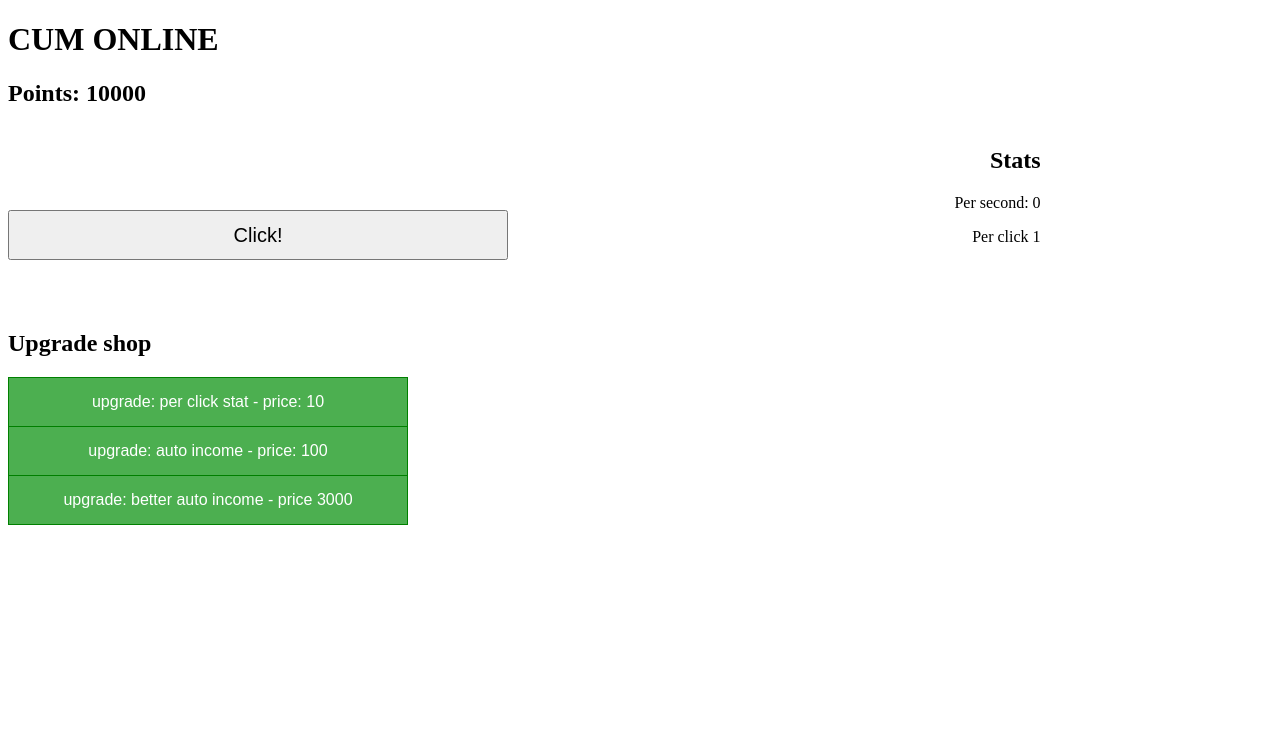
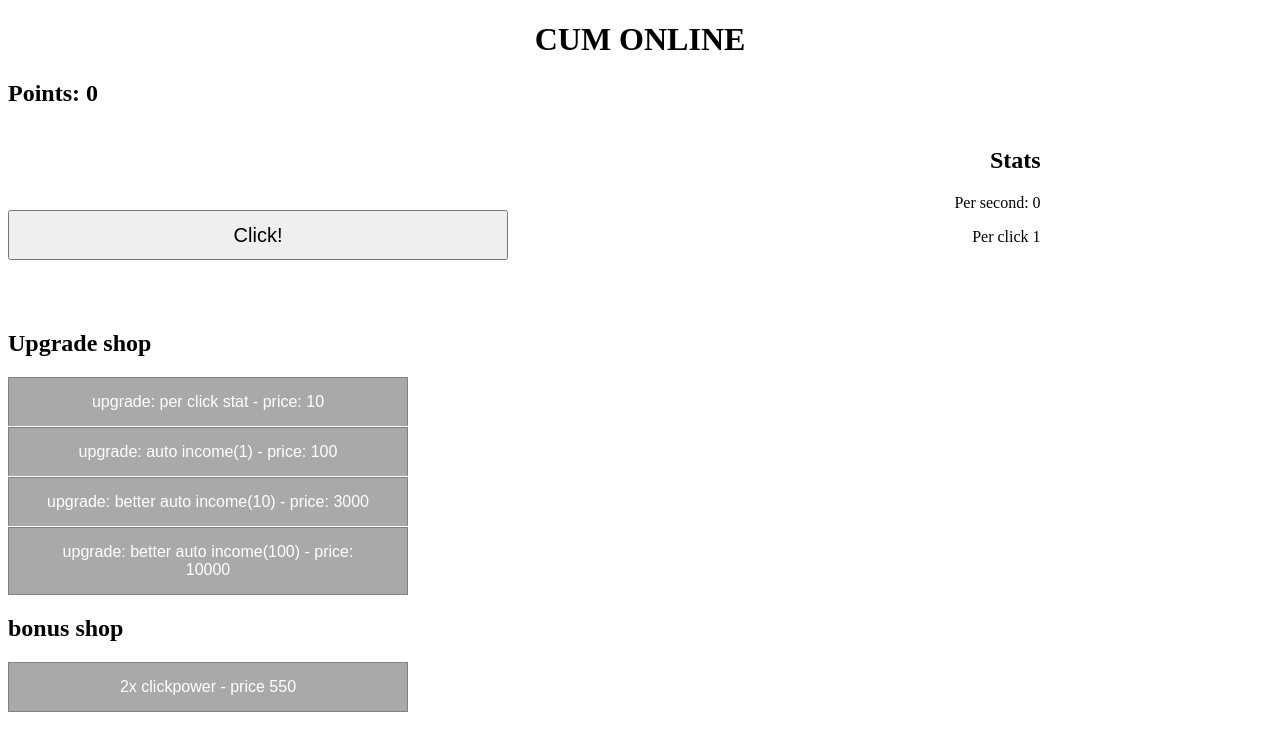
Before and after one commit to mativ123/cum-online, a Flask app: page / in a window 1280 px wide. Shown: the part 54-800 px from the top of the page. Run offline with Flask 2, Linux system fonts and the light colour scheme.

Commit message:
lavet bonus shop funktion

```diff
--- a/app/static/game.js
+++ b/app/static/game.js
@@ -1,10 +1,12 @@
-var point = 10000;
+var point = 0;
 var upgradeExtra = 1;
 var upg1cost = 10;
 var upg2cost = 100;
 var upg3cost = 3000;
 var autopoint = 0;
 var smooth = 0;
+var ekstraclick = 1
+var bonus1 = new Boolean(false);
 
 function main()
 {
@@ -13,19 +15,25 @@ function main()
     document.getElementById("points").innerHTML = "Points: " + Math.floor(point);
     document.getElementById("upgrade1").innerHTML = "upgrade: per click stat - price: " + Math.floor(upg1cost)
 
+
+
 }
 
 
 function upgrade()
 {
+
+
     if (point >= upg1cost)
     {
-    upgradeExtra = upgradeExtra + 1;
-    point = point - upg1cost
-    upg1cost *= 1.1
-    document.getElementById("points").innerHTML = "Points: " + Math.floor(point);
-    document.getElementById("perclick").innerHTML = "Per click " + Math.floor(upgradeExtra);
-    document.getElementById("upgrade1").innerHTML = "upgrade: per click stat - price: " + Math.floor(upg1cost)
+
+        console.log("ekstraclick:" + ekstraclick)
+        upgradeExtra += ekstraclick;
+        point -= upg1cost
+        upg1cost *= 1.1
+        document.getElementById("points").innerHTML = "Points: " + Math.floor(point);
+        document.getElementById("perclick").innerHTML = "Per click " + Math.floor(upgradeExtra);
+        document.getElementById("upgrade1").innerHTML = "upgrade: per click stat - price: " + Math.floor(upg1cost)
     }else{
         document.getElementById('error').innerHTML = "Error:you dont have enough for that"
         setTimeout(() => {document.getElementById('error').innerHTML = ""}, 3000);
@@ -38,7 +46,7 @@ function upgrade()
 function autoupgrade()
 {
     if (point >= upg2cost){
-    point = point - upg2cost;
+    point -= upg2cost;
     autopoint += 1;
     upg2cost *= 1.2;
     document.getElementById("upgrade2").innerHTML = "upgrade: auto income - price: " + Math.floor(upg2cost);
@@ -48,12 +56,13 @@ function autoupgrade()
         setTimeout(() => {document.getElementById('error').innerHTML = ""}, 3000);
     }
 
+
 }
 
 function aUpgrade2()
 {
     if (point >= upg3cost){
-        point = point - upg3cost;
+        point -= upg3cost;
         autopoint += 10;
         upg3cost *= 1.5;
         document.getElementById("upgrade3").innerHTML = "upgrade: better auto income - price: " + Math.floor(upg3cost);
@@ -64,12 +73,40 @@ function aUpgrade2()
         }
 }
 
+function aUpgrade3()
+{
+    if (point >= upg4cost){
+        point -= upg4cost;
+        autopoint += 100;
+        upg4cost *= 1.4;
+        document.getElementById("upgrade4").innerHTML = "upgrade: better auto income - price: " + Math.floor(upg4cost);
+        update();
+        }else{
+            document.getElementById('error').innerHTML = "Error: you dont have enough for that"
+            setTimeout(() => {document.getElementById('error').innerHTML = ""}, 3000);
+        }
+}
+
+function doubleclick()
+{
+    if(point >= 550){
+    document.getElementById("bonus1").remove();
+    ekstraclick *= 2
+    upgradeExtra *= 2
+    point -= 550
+    document.getElementById("points").innerHTML = "Points: " + Math.floor(point);
+    document.getElementById("perclick").innerHTML = "Per click " + Math.floor(upgradeExtra);
+    }else {
+        document.getElementById('error').innerHTML = "Error: you dont have enough for that"
+        setTimeout(() => {document.getElementById('error').innerHTML = ""}, 3000);
+    }
+}
+
 setInterval(function update()
 {
-        console.log("Du burde få 1 per sekund")
-        console.log(smooth= autopoint / 100)
-        console.log(point = point + smooth)
+        smooth = autopoint / 100
+        point += smooth
         document.getElementById("points").innerHTML = "Points: " + Math.floor(point);
-        document.getElementById("prSecond").innerHTML = "Per second: " + autopoint;
+        document.getElementById("prSecond").innerHTML = "Per second: " + Math.floor(autopoint);
 
 }, 10);
--- a/app/static/index.css
+++ b/app/static/index.css
@@ -1,6 +1,6 @@
 .upgrades .button {
-    background-color: #4CAF50; /* Green */
-    border: 1px solid green;
+    background-color: darkgrey;
+    border: 1px solid gray;
     color: white;
     padding: 15px 32px;
     text-align: center;
@@ -9,6 +9,7 @@
     cursor: pointer;
     width: 400px;
     display: block;
+    margin-bottom: 1px;
   }
 
   .tab{
--- a/app/templates/index.html
+++ b/app/templates/index.html
@@ -7,13 +7,13 @@
         <meta charset="UTF-8" />
         <meta name="viewport" content="width=device-width" />
         <div class="header">
-        <p class="tab">| Cumgame |</p>
+        <p class="tab">|    Cumgame |</p>
         <p class="tab">test |</p>
         </div>
         <title>Cum online</title>
     </head>
     <body>
-        <h1>CUM ONLINE</h1>
+        <h1 style="text-align: center;">CUM ONLINE</h1>
         <h2 id="points">Points: 0</h2>
 
         <button onclick="main()", id="click">Click!</button>
@@ -28,10 +28,15 @@
 
         <div class="upgrades">
         <button class="button", id="upgrade1", onclick="upgrade()">upgrade: per click stat - price: 10</button>
-        <button class="button", id="upgrade2", onclick="autoupgrade()">upgrade: auto income - price: 100</button>
-        <button class="button", id="upgrade3", onclick="aUpgrade2()">upgrade: better auto income - price 3000</button>
+        <button class="button", id="upgrade2", onclick="autoupgrade()">upgrade: auto income(1) - price: 100</button>
+        <button class="button", id="upgrade3", onclick="aUpgrade2()">upgrade: better auto income(10) - price: 3000</button>
+        <button class="button", id="upgrade4", onclick="aUpgrade3()">upgrade: better auto income(100) - price: 10000</button>
         </div>
         <p id="error"></p>
 
+        <h2>bonus shop</h2>
+        <div class="upgrades">
+        <button class="button", id="bonus1", onclick="doubleclick()">2x clickpower - price 550</button>
+        </div>
     </body>
 </html>
```
